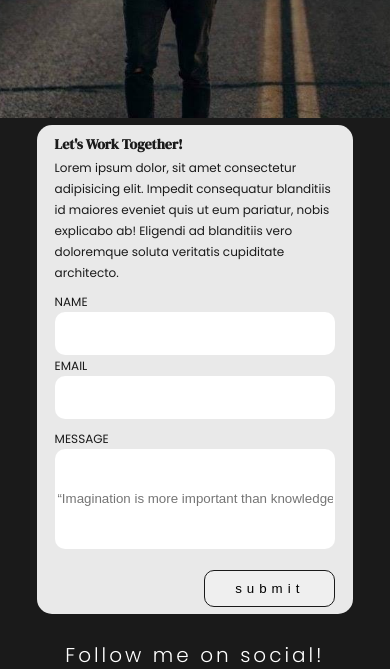
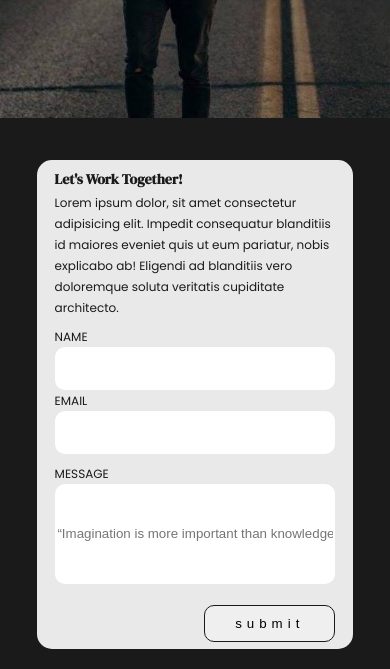
Before and after one commit to joshacross/portfolio, a plain HTML site: page index.html in a window 390 px wide. Shown: the part 3750-4419 px from the top of the page. Drawn offline with Linux system fonts and the light colour scheme.

Commit message:
adjusted form margin

```diff
--- a/assets/css/style.css
+++ b/assets/css/style.css
@@ -576,7 +576,7 @@ footer div ul a:hover {
 
     .contact-form {
         width: 90%;
-        margin: 0 auto !important;
+        margin: 10% auto !important;
     }
 
     .project-links {
```
